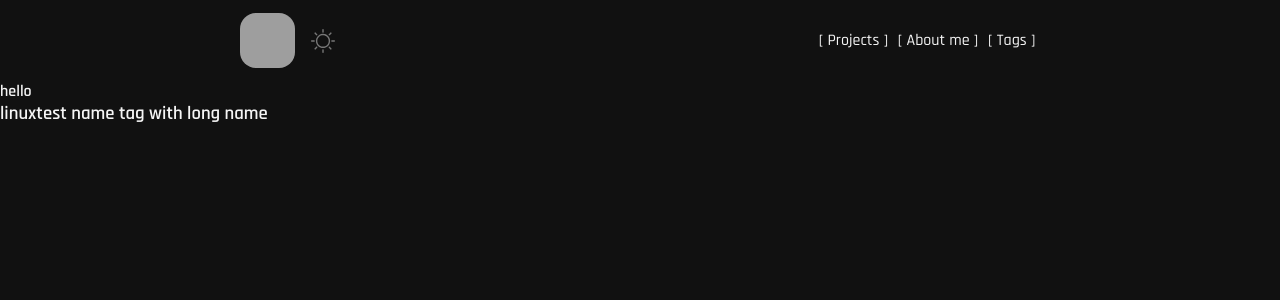
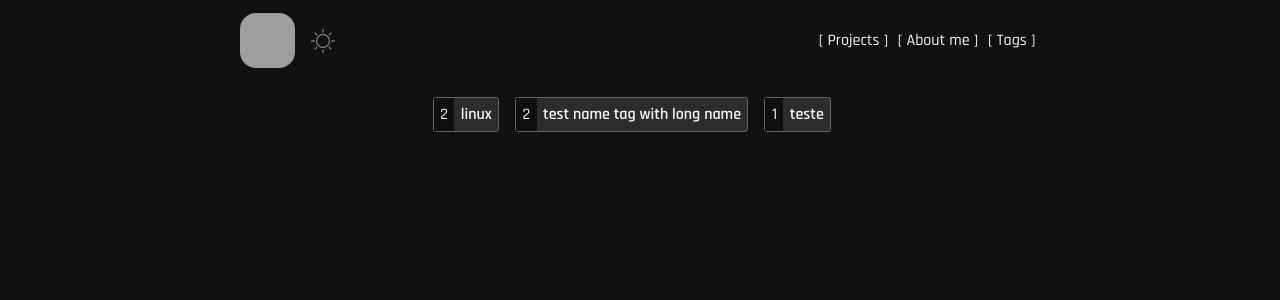
Before and after one commit to ropoko/ropoko.net, a Next.js app: page /tags in a window 1280 px wide. Shown: the top 300 px of the page. Built offline with nearby package versions, Linux system fonts and the light colour scheme; grey boxes are pictures that could not be loaded.

Commit message:
feat(page): tags

```diff
--- /dev/null
+++ b/src/components/CountTag/CountTagStyle.ts
@@ -0,0 +1,29 @@
+import styled from 'styled-components'
+
+export const StyledCountTag = styled.div`
+	display: flex;
+	align-items: center;
+	justify-content: center;
+
+	div {
+		display: flex;
+		align-items: center;
+		justify-content: center;
+
+		width: fit-content;
+		margin: 1rem 1rem 0 0;
+
+		border: 1px solid #646464;
+		border-radius: 3px;
+		background: #2c2c2c;
+
+		p {
+			background: #101010;
+		}
+
+		p,
+		strong {
+			padding: 0.4rem;
+		}
+	}
+`
--- /dev/null
+++ b/src/components/CountTag/index.tsx
@@ -0,0 +1,23 @@
+import React from 'react'
+import { StyledCountTag } from './CountTagStyle'
+
+export default function CountTag({
+	tags,
+	counter
+}: {
+	tags: string[]
+	counter: { [key: string]: number }
+}) {
+	return (
+		<StyledCountTag>
+			{tags.map((tag, index) => (
+				<div key={index}>
+					<p>{counter[tag]}</p>
+					<strong>
+						<a href={'https://asdas' + index + '.com'}> {tag} </a>
+					</strong>
+				</div>
+			))}
+		</StyledCountTag>
+	)
+}
--- a/src/pages/_document.tsx
+++ b/src/pages/_document.tsx
@@ -39,8 +39,12 @@ export default class MyDocument extends Document {
 
 	render(): JSX.Element {
 		return (
-			<Html>
+			<Html lang="en">
 				<Head>
+					<meta
+						name="description"
+						content="Personal blog where you'll see posts and tutorials"
+					/>
 					<link rel="preconnect" href="https://fonts.gstatic.com" />
 					<link
 						href="https://fonts.googleapis.com/css2?family=Inter:wght@400;500;600&family=Rajdhani:wght@500;600&display=swap"
--- a/src/pages/tags.tsx
+++ b/src/pages/tags.tsx
@@ -2,35 +2,42 @@ import React from 'react'
 import fs from 'fs'
 import path from 'path'
 import matter from 'gray-matter'
+import CountTag from '../components/CountTag'
 
-export default function Tags({ tags }: { tags: string[] }) {
-	return (
-		<div>
-			<strong> hello </strong>
-			{tags.map((tag, index) => (
-				<h3 key={index}> {tag} </h3>
-			))}
-		</div>
-	)
+export default function Tags({
+	tags,
+	counts
+}: {
+	tags: string[]
+	counts: { [key: string]: number }
+}) {
+	return <CountTag tags={tags} counter={counts} />
 }
 
 export const getStaticProps = async () => {
 	const postDir = path.join(process.cwd(), 'src/posts')
 	const files = fs.readdirSync(postDir)
 
-	const tags: string[] = files.map(file => {
-		// const slug: string = file.replace('.md', '')
+	const counts: { [key: string]: number } = {}
 
+	files.map(file => {
 		const entireFile = fs.readFileSync(path.join(postDir, file), 'utf-8')
 
 		const { data } = matter(entireFile)
 
-		return data.tags
+		data.tags.forEach(function (tag: string) {
+			counts[tag] = (counts[tag] || 0) + 1
+		})
+
+		return counts
 	})
+
+	const tags: string[] = Object.keys(counts)
 
 	return {
 		props: {
-			tags
+			tags,
+			counts
 		}
 	}
 }
--- /dev/null
+++ b/src/posts/secondPost.md
@@ -0,0 +1,11 @@
+---
+id: 0
+title: Hello World!
+date: '21/07/2021'
+tags: ['linux', 'test name tag with long name', 'teste']
+---
+
+# asuhdsaud
+aisduashd
+
+## asuhduasdh
```
